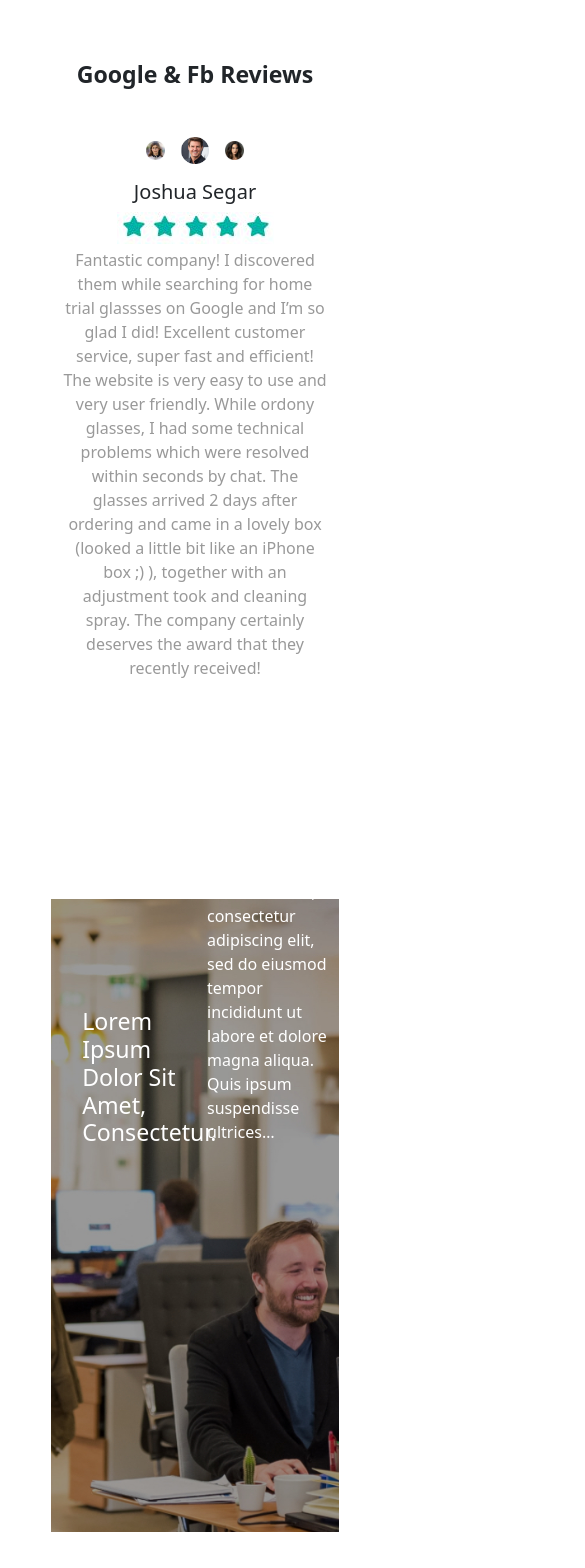
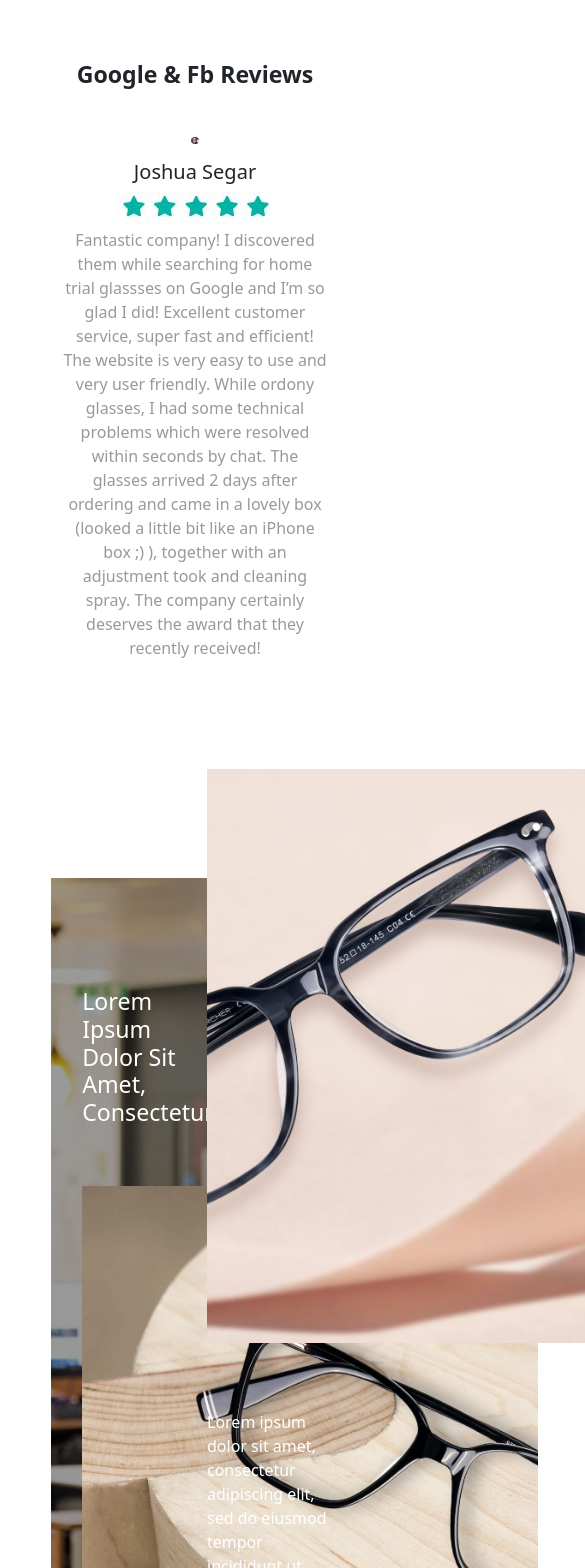
Before and after one commit to nishchay3/specscart-ui, an Angular app: page / in a window 390 px wide. Shown: the part 900-2468 px from the top of the page, 585 px wide, since content can reach past the window. Built offline with nearby package versions, Linux system fonts and the light colour scheme.

Commit message:
Added 4th section mobile responsiveness.

```diff
--- a/src/app/dashboard/dashboard.component.css
+++ b/src/app/dashboard/dashboard.component.css
@@ -269,11 +269,9 @@
 }
 
 .rew-1 {
-    width: 5vw;
-    height: 5vw;
+    width: 6vw;
 }
 
 .rew-2 {
-    width: 7vw;
-    height: 7vw;
+    width: 8vw;
 }
--- a/src/app/dashboard/dashboard.component.html
+++ b/src/app/dashboard/dashboard.component.html
@@ -55,7 +55,7 @@
     <div class="row">
         <div class="col-12 lenses-col align-self-center">
             <h3 class="fw-bold mb-5">Google & Fb Reviews</h3>
-            <div class="d-flex justify-content-center align-items-center my-3">
+            <div class="row justify-content-center align-items-center my-3">
                 <img class="rew-1" src="../../assets/5cb30b93b42e95ee807cc073b66ea1a2.png" alt="">
                 <img class="rew-2 mx-3" src="../../assets/freepressjournal_import_2017_10_Tom-Cruise.png" alt="">
                 <img class="rew-1" src="../../assets/808675.png" alt="">
@@ -81,10 +81,10 @@
     <div class="row third">
         <div class="col-6 pad-third-col">
             <h3 class="g1head">Lorem Ipsum Dolor Sit <br> Amet, Consectetur.</h3>
-            <!-- <img class="g1image" src="../../assets/G1.jpg" alt=""> -->
+            <img class="g1image" src="../../assets/G1.jpg" alt="">
         </div>
         <div class="col-6">
-            <!-- <img class="desk4image" src="../../assets/Desk4.jpg" alt=""> -->
+            <img class="desk4image" src="../../assets/Desk4.jpg" alt="">
             <p class="deskp">Lorem ipsum dolor sit amet, consectetur <br> adipiscing elit, sed do eiusmod tempor <br>
                 incididunt ut labore et dolore magna aliqua. <br> Quis ipsum suspendisse ultrices…</p>
         </div>
@@ -139,8 +139,8 @@
             </div>
         </div>
     </div>
-    <div class="row fifth">
-        <div class="col-6 fifth-col1 align-self-center">
+    <div class="row px-5 fifth">
+        <div class="col-lg-6 col-md-6 col-sm-12 col-xs-12 align-self-center">
             <h3 class="fw-bold">Awards.</h3>
             <h3 class="fw-bold">Followers. Rewards.</h3>
             <p class="para-color">Our work speaks for itself - Specscart has been awarded first prize in Venture Further
@@ -148,8 +148,8 @@
                 Category. We are constantly working to innovate new ways and technology to become UK’s leading Eye Care
                 provider.</p>
         </div>
-        <div class="col-6 fifth-col2">
-            <img style="width: 91%;" src="../../assets/specscart_awards_follower_rewards.png" alt="">
+        <div class="col-lg-6 col-md-6 col-sm-12 col-xs-12 align-self-center">
+            <img class="img-fluid" src="../../assets/specscart_awards_follower_rewards.png" alt="">
         </div>
     </div>
 </div>
```
